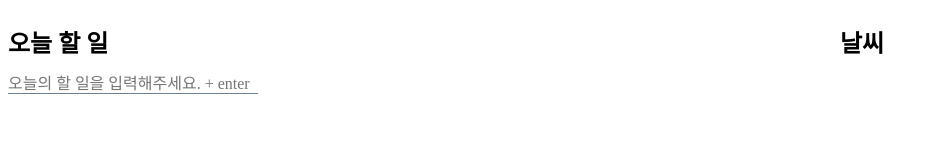
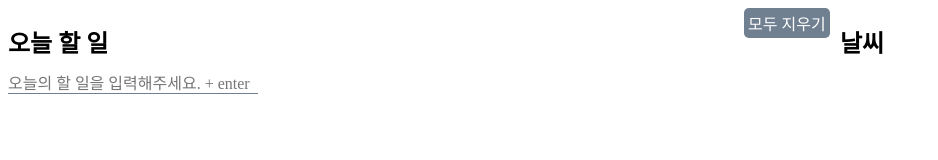
Before and after one commit to hello-mole/i_will_leave_at_6, a plain HTML site: page index.html in a window 1280 px wide. Shown: the whole page, without its empty margins (0-938 px from the left). Drawn offline with Linux system fonts and the light colour scheme; a web font is replaced by a local one.

Commit message:
all delete button

```diff
--- a/app.js
+++ b/app.js
@@ -1,11 +1,20 @@
 const todoForm = document.getElementById("js-writeTodo");
 const todoInput = document.querySelector("input");
 const todoList = document.querySelector(".js-todolist");
+const allDel = document.querySelector(".js-allDel");
 
 let toDos = [];
 
 const TODOS_LS = "todos";
 const DONE_CL = "donetodo";
+
+function handleDelAll(event){
+    toDos = [];
+    saveToDos();
+    while(todoList.hasChildNodes()){
+        todoList.removeChild(todoList.firstChild);
+    }
+}
 
 function doneToDo(event){
     const btn = event.target;
@@ -70,6 +79,7 @@ function drawTodos(){
 function init(){
     drawTodos()
     todoForm.addEventListener("submit", handleSubmit);
+    allDel.addEventListener("click", handleDelAll);
 }
 
 init()
--- a/index.html
+++ b/index.html
@@ -9,7 +9,8 @@
 </head>
 <body>
     <div class="left">
-        <h1>오늘 할 일</h1>
+        <button class="allDel js-allDel">모두 지우기</button>
+        <h1>오늘 할 일 </h1>
         <form class= "writeTodo" id="js-writeTodo">
         <input type="text" placeholder= "오늘의 할 일을 입력해주세요. + enter">
         </form><br>
--- a/style.css
+++ b/style.css
@@ -15,6 +15,11 @@ h1 {
 button, ul {
     all: unset;
 }
+
+button {
+    cursor: pointer;
+}
+
 /* ------------------- */
 .right{
     flex-grow: 2;
@@ -50,3 +55,14 @@ button, ul {
     opacity: 0.5;
     color: lightgray;
 }
+
+.allDel{
+    background-color: slategrey;
+    border-radius: 0.3rem;
+    color: white;
+    width: 80px;
+    padding: 3px;
+    margin-right: 10px;
+    text-align: center;
+    float: right;
+}
```
